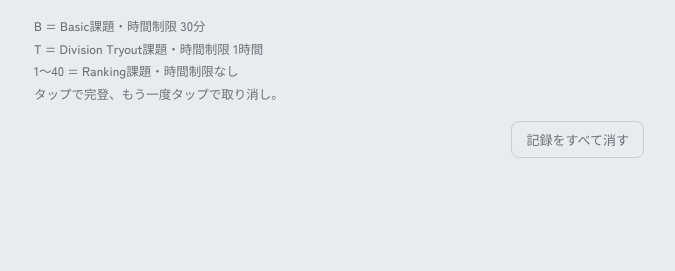
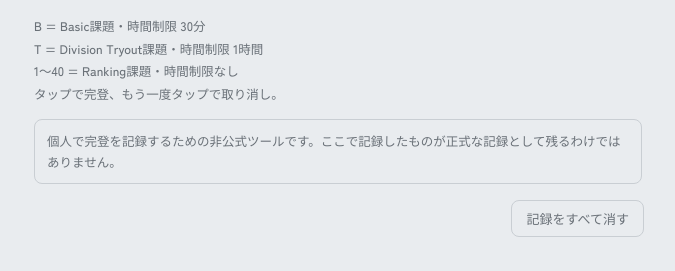
Before and after one commit to yyoshifactory-dotcom/per-one-bouldering, a plain HTML site: page index.html in a window 1280 px wide. Shown: the part 459-730 px from the top of the page, without its empty margins (302-977 px from the left). Drawn offline with nearby package versions, Linux system fonts and the light colour scheme.

Commit message:
Add files via upload

```diff
--- a/index.html
+++ b/index.html
@@ -73,6 +73,7 @@ h1 small{display:block; font-family:"Zen Kaku Gothic New",sans-serif; font-size:
 
 .legend{margin:18px 2px 0; font-size:12.5px; color:var(--sub); line-height:1.8;}
 .legend p{margin:0;}
+.note{margin:14px 2px 0; padding:10px 12px; border:1px solid var(--line); border-radius:8px; font-size:12.5px; line-height:1.7; color:var(--sub);}
 .actions{display:flex; justify-content:flex-end; margin-top:16px;}
 .reset{
   appearance:none; background:none; border:1px solid var(--line); color:var(--sub);
@@ -99,6 +100,7 @@ h1 small{display:block; font-family:"Zen Kaku Gothic New",sans-serif; font-size:
     <p>1〜40 = Ranking課題・時間制限なし</p>
     <p>タップで完登、もう一度タップで取り消し。</p>
   </div>
+  <p class="note">個人で完登を記録するための非公式ツールです。ここで記録したものが正式な記録として残るわけではありません。</p>
   <div class="actions"><button class="reset" id="reset" type="button">記録をすべて消す</button></div>
 </main>
 
```
